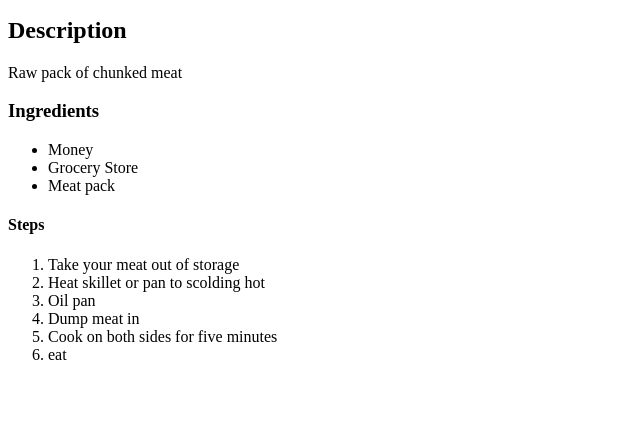
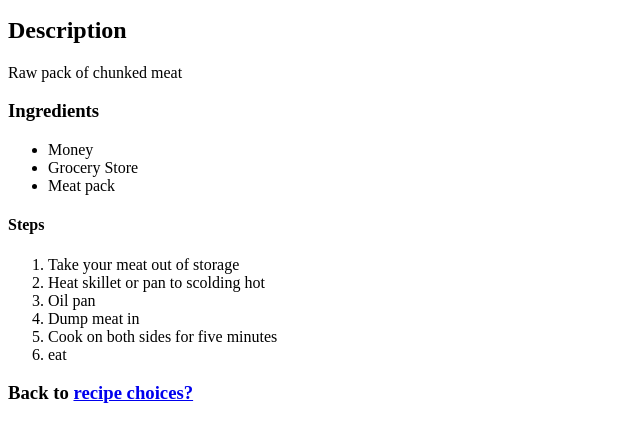
Before and after one commit to scalamoondis/odin-recipes, a plain HTML site: page recipes/stewmeatstew.html in a window 1280 px wide. Shown: the part 101-542 px from the top of the page, without its empty margins (0-640 px from the left). Drawn offline with Linux system fonts and the light colour scheme.

Commit message:
Added a link to go back to the recipe homepage.

```diff
--- a/recipes/stewmeatstew.html
+++ b/recipes/stewmeatstew.html
@@ -38,7 +38,7 @@
 
 
 
-<h2></h2>
+<h3>Back to <a href="../index.html" rel="noopener noreferrer">recipe choices?</a></h3>
 
 
 </body>
```
